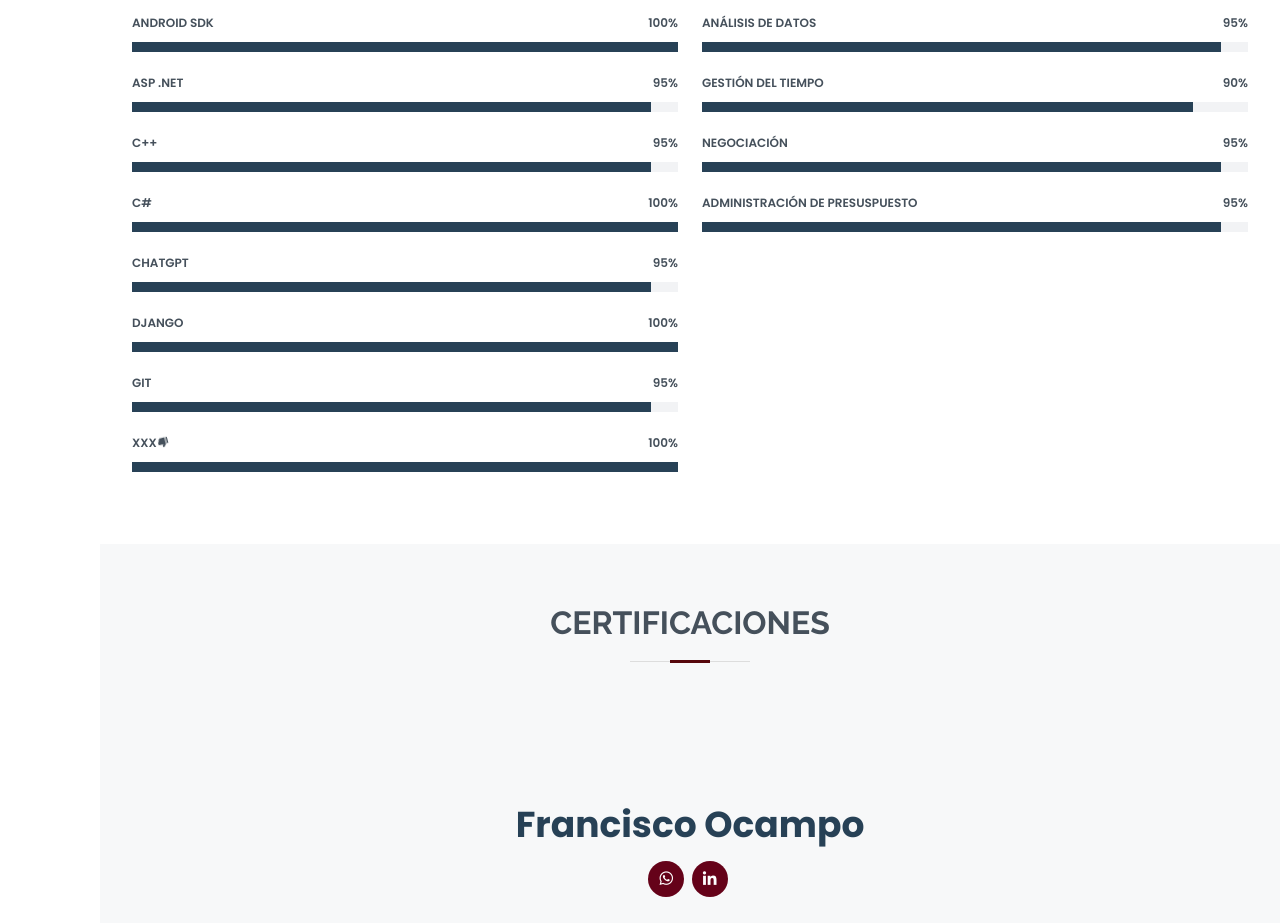
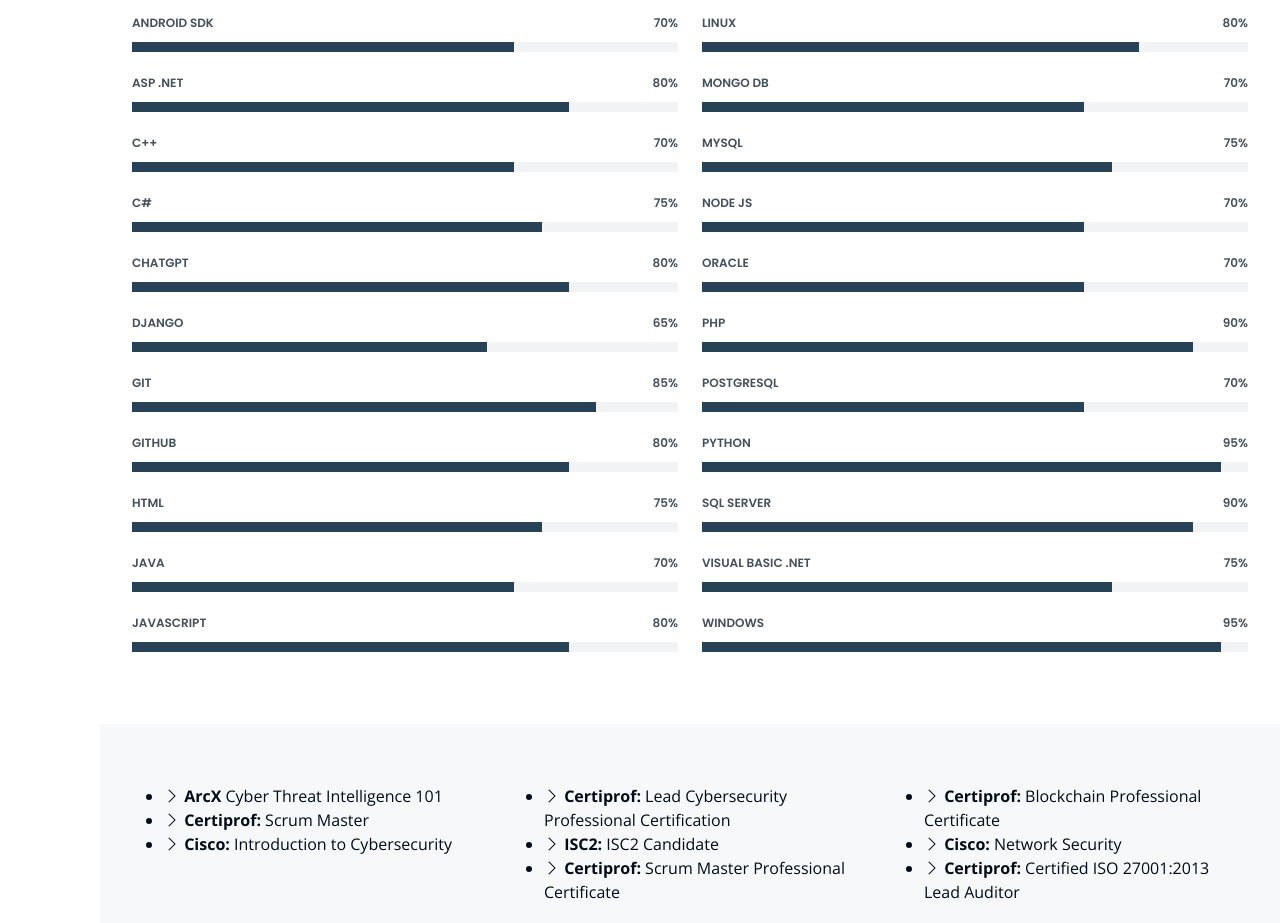
Before and after one commit to focampok/web-personal, a plain HTML site: page index.html in a window 1280 px wide. Shown: the part 7059-7982 px from the top of the page. Drawn offline with nearby package versions, Linux system fonts and the light colour scheme; files whose address does not match are found by name.

```diff
--- a/index.html
+++ b/index.html
@@ -756,65 +756,89 @@
           <div class="col-lg-6">
 
             <div class="progress">
-              <span class="skill">Android SDK <i class="val">100%</i></span>
+              <span class="skill">Android SDK <i class="val">70%</i></span>
               <div class="progress-bar-wrap">
-                <div class="progress-bar" role="progressbar" aria-valuenow="100" aria-valuemin="0" aria-valuemax="100">
+                <div class="progress-bar" role="progressbar" aria-valuenow="70" aria-valuemin="0" aria-valuemax="100">
                 </div>
               </div>
             </div>
 
             <div class="progress">
-              <span class="skill">ASP .NET <i class="val">95%</i></span>
+              <span class="skill">ASP .NET <i class="val">80%</i></span>
               <div class="progress-bar-wrap">
-                <div class="progress-bar" role="progressbar" aria-valuenow="95" aria-valuemin="0" aria-valuemax="100">
+                <div class="progress-bar" role="progressbar" aria-valuenow="80" aria-valuemin="0" aria-valuemax="100">
                 </div>
               </div>
             </div>
 
             <div class="progress">
-              <span class="skill">C++ <i class="val">95%</i></span>
+              <span class="skill">C++ <i class="val">70%</i></span>
               <div class="progress-bar-wrap">
-                <div class="progress-bar" role="progressbar" aria-valuenow="95" aria-valuemin="0" aria-valuemax="100">
+                <div class="progress-bar" role="progressbar" aria-valuenow="70" aria-valuemin="0" aria-valuemax="100">
                 </div>
               </div>
             </div>
 
             <div class="progress">
-              <span class="skill">C# <i class="val">100%</i></span>
+              <span class="skill">C# <i class="val">75%</i></span>
               <div class="progress-bar-wrap">
-                <div class="progress-bar" role="progressbar" aria-valuenow="100" aria-valuemin="0" aria-valuemax="100">
+                <div class="progress-bar" role="progressbar" aria-valuenow="75" aria-valuemin="0" aria-valuemax="100">
                 </div>
               </div>
             </div>
 
             <div class="progress">
-              <span class="skill">ChatGPT <i class="val">95%</i></span>
+              <span class="skill">ChatGPT <i class="val">80%</i></span>
               <div class="progress-bar-wrap">
-                <div class="progress-bar" role="progressbar" aria-valuenow="95" aria-valuemin="0" aria-valuemax="100">
+                <div class="progress-bar" role="progressbar" aria-valuenow="80" aria-valuemin="0" aria-valuemax="100">
                 </div>
               </div>
             </div>
 
             <div class="progress">
-              <span class="skill">Django <i class="val">100%</i></span>
+              <span class="skill">Django <i class="val">65%</i></span>
               <div class="progress-bar-wrap">
-                <div class="progress-bar" role="progressbar" aria-valuenow="100" aria-valuemin="0" aria-valuemax="100">
+                <div class="progress-bar" role="progressbar" aria-valuenow="65" aria-valuemin="0" aria-valuemax="100">
                 </div>
               </div>
             </div>
 
             <div class="progress">
-              <span class="skill">GIT <i class="val">95%</i></span>
+              <span class="skill">GIT <i class="val">85%</i></span>
               <div class="progress-bar-wrap">
-                <div class="progress-bar" role="progressbar" aria-valuenow="95" aria-valuemin="0" aria-valuemax="100">
+                <div class="progress-bar" role="progressbar" aria-valuenow="85" aria-valuemin="0" aria-valuemax="100">
                 </div>
               </div>
             </div>
 
             <div class="progress">
-              <span class="skill">XXX<i class="val">100%</i><i class='bx bxs-like bx-spin'></i> </span>
+              <span class="skill">GITHUB <i class="val">80%</i></span>
               <div class="progress-bar-wrap">
-                <div class="progress-bar" role="progressbar" aria-valuenow="100" aria-valuemin="0" aria-valuemax="100">
+                <div class="progress-bar" role="progressbar" aria-valuenow="80" aria-valuemin="0" aria-valuemax="100">
+                </div>
+              </div>
+            </div>
+
+            <div class="progress">
+              <span class="skill">HTML <i class="val">75%</i></span>
+              <div class="progress-bar-wrap">
+                <div class="progress-bar" role="progressbar" aria-valuenow="75" aria-valuemin="0" aria-valuemax="100">
+                </div>
+              </div>
+            </div>
+
+            <div class="progress">
+              <span class="skill">JAVA <i class="val">70%</i></span>
+              <div class="progress-bar-wrap">
+                <div class="progress-bar" role="progressbar" aria-valuenow="70" aria-valuemin="0" aria-valuemax="100">
+                </div>
+              </div>
+            </div>
+
+            <div class="progress">
+              <span class="skill">JAVASCRIPT <i class="val">80%</i></span>
+              <div class="progress-bar-wrap">
+                <div class="progress-bar" role="progressbar" aria-valuenow="80" aria-valuemin="0" aria-valuemax="100">
                 </div>
               </div>
             </div>
@@ -823,8 +847,65 @@
 
           <div class="col-lg-6">
 
+
             <div class="progress">
-              <span class="skill">Análisis de datos <i class="val">95%</i></span>
+              <span class="skill">LINUX <i class="val">80%</i></span>
+              <div class="progress-bar-wrap">
+                <div class="progress-bar" role="progressbar" aria-valuenow="80" aria-valuemin="0" aria-valuemax="100">
+                </div>
+              </div>
+            </div>
+
+            <div class="progress">
+              <span class="skill">MONGO DB <i class="val">70%</i></span>
+              <div class="progress-bar-wrap">
+                <div class="progress-bar" role="progressbar" aria-valuenow="70" aria-valuemin="0" aria-valuemax="100">
+                </div>
+              </div>
+            </div>
+
+            <div class="progress">
+              <span class="skill">MYSQL <i class="val">75%</i></span>
+              <div class="progress-bar-wrap">
+                <div class="progress-bar" role="progressbar" aria-valuenow="75" aria-valuemin="0" aria-valuemax="100">
+                </div>
+              </div>
+            </div>
+
+            <div class="progress">
+              <span class="skill">NODE JS <i class="val">70%</i></span>
+              <div class="progress-bar-wrap">
+                <div class="progress-bar" role="progressbar" aria-valuenow="70" aria-valuemin="0" aria-valuemax="100">
+                </div>
+              </div>
+            </div>
+
+            <div class="progress">
+              <span class="skill">ORACLE <i class="val">70%</i></span>
+              <div class="progress-bar-wrap">
+                <div class="progress-bar" role="progressbar" aria-valuenow="70" aria-valuemin="0" aria-valuemax="100">
+                </div>
+              </div>
+            </div>
+
+            <div class="progress">
+              <span class="skill">PHP <i class="val">90%</i></span>
+              <div class="progress-bar-wrap">
+                <div class="progress-bar" role="progressbar" aria-valuenow="90" aria-valuemin="0" aria-valuemax="100">
+                </div>
+              </div>
+            </div>
+
+            <div class="progress">
+              <span class="skill">POSTGRESQL <i class="val">70%</i></span>
+              <div class="progress-bar-wrap">
+                <div class="progress-bar" role="progressbar" aria-valuenow="70" aria-valuemin="0" aria-valuemax="100">
+                </div>
+              </div>
+            </div>
+
+            <div class="progress">
+              <span class="skill">PYTHON <i class="val">95%</i></span>
               <div class="progress-bar-wrap">
                 <div class="progress-bar" role="progressbar" aria-valuenow="95" aria-valuemin="0" aria-valuemax="100">
                 </div>
@@ -832,7 +913,7 @@
             </div>
 
             <div class="progress">
-              <span class="skill">Gestión del tiempo <i class="val">90%</i></span>
+              <span class="skill">SQL SERVER <i class="val">90%</i></span>
               <div class="progress-bar-wrap">
                 <div class="progress-bar" role="progressbar" aria-valuenow="90" aria-valuemin="0" aria-valuemax="100">
                 </div>
@@ -840,15 +921,15 @@
             </div>
 
             <div class="progress">
-              <span class="skill">Negociación <i class="val">95%</i></span>
+              <span class="skill">VISUAL BASIC .NET <i class="val">75%</i></span>
               <div class="progress-bar-wrap">
-                <div class="progress-bar" role="progressbar" aria-valuenow="95" aria-valuemin="0" aria-valuemax="100">
+                <div class="progress-bar" role="progressbar" aria-valuenow="75" aria-valuemin="0" aria-valuemax="100">
                 </div>
               </div>
             </div>
 
             <div class="progress">
-              <span class="skill">Administración de presuspuesto <i class="val">95%</i></span>
+              <span class="skill">WINDOWS <i class="val">95%</i></span>
               <div class="progress-bar-wrap">
                 <div class="progress-bar" role="progressbar" aria-valuenow="95" aria-valuemin="0" aria-valuemax="100">
                 </div>
@@ -866,10 +947,32 @@
     <section id="certs" class="services">
       <div class="container" data-aos="fade-up">
 
-        <div class="section-title">
-          <a href="assets/img/test.png" data-gallery="portfolioGallery"
-              class="portfolio-lightbox"><h2>Certificaciones</h2></a>
-          <!-- <p></p> -->
+        <div class="row">
+          <div class="col-lg-4">
+            <ul>
+              <li><i class="bi bi-chevron-right"></i> <strong>ArcX</strong> <span>Cyber Threat Intelligence 101</span></li>
+              <li><i class="bi bi-chevron-right"></i> <strong>Certiprof:</strong> <span>Scrum Master</span></li>
+              <li><i class="bi bi-chevron-right"></i> <strong>Cisco:</strong> <span>Introduction to Cybersecurity</span></li>
+
+            </ul>
+          </div>
+          <div class="col-lg-4">
+            <ul>
+              <li><i class="bi bi-chevron-right"></i> <strong>Certiprof:</strong> <span>Lead Cybersecurity Professional Certification</span></li>
+              <li><i class="bi bi-chevron-right"></i> <strong>ISC2:</strong> <span> ISC2 Candidate</span></li>
+              <li><i class="bi bi-chevron-right"></i> <strong>Certiprof:</strong> <span>Scrum Master Professional Certificate</span></li>
+
+            </ul>
+          </div>
+          <div class="col-lg-4">
+            <ul>
+              <li><i class="bi bi-chevron-right"></i> <strong>Certiprof:</strong> <span>Blockchain Professional Certificate</span></li>
+              <li><i class="bi bi-chevron-right"></i> <strong>Cisco:</strong> <span>Network Security</span></li>
+              <li><i class="bi bi-chevron-right"></i> <strong>Certiprof:</strong> <span>Certified ISO 27001:2013 Lead Auditor</span></li>
+
+
+            </ul>
+          </div>
         </div>
 
       </div>
```
